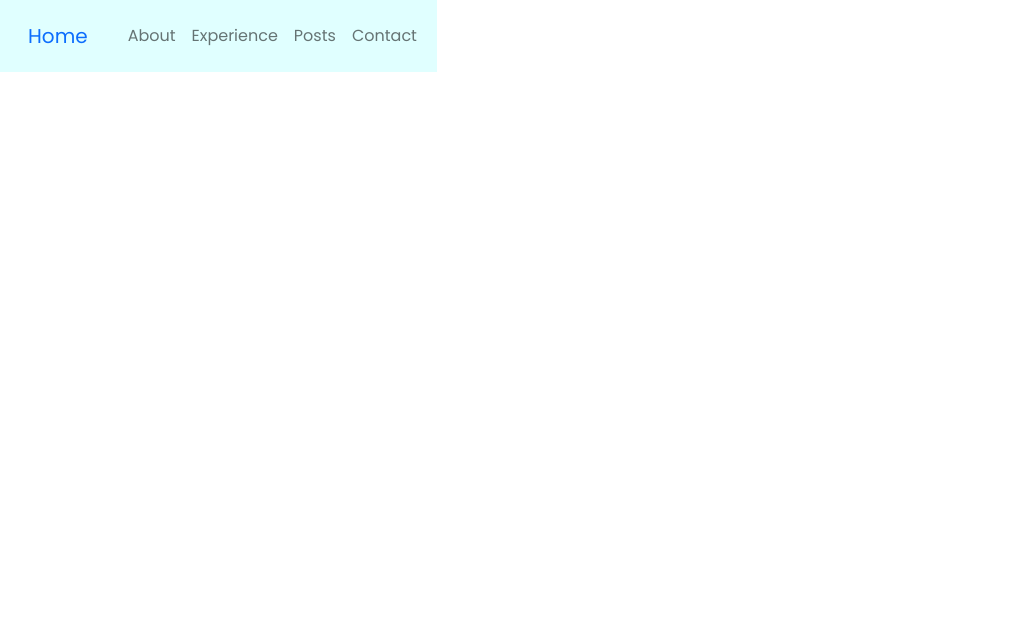
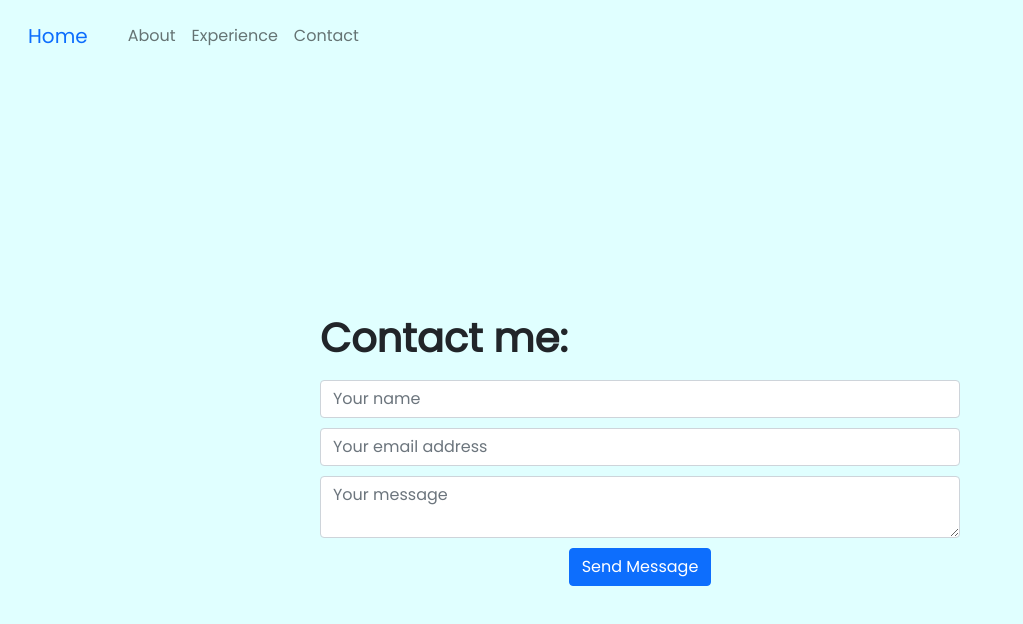
Before and after one commit to jonahanderson/jonahanderson-Website, a React (Create React App) app: page /contact in a window 1280 px wide. Shown: the top 624 px of the page, without its empty margins (0-1023 px from the left). Built offline with nearby package versions, Linux system fonts and the light colour scheme.

Commit message:
contact page with email functionality

```diff
--- a/package.json
+++ b/package.json
@@ -7,6 +7,7 @@
     "@testing-library/react": "^12.1.2",
     "@testing-library/user-event": "^13.5.0",
     "bootstrap": "^5.1.3",
+    "emailjs-com": "^3.2.0",
     "file-saver": "^2.0.5",
     "react": "^17.0.2",
     "react-bootstrap": "^2.1.2",
--- a/src/App.js
+++ b/src/App.js
@@ -1,13 +1,13 @@
 import React from 'react';
 import { BrowserRouter as Router, Routes, Route} from 'react-router-dom';
 import './App.css';
-import Intro from './components/intro/Intro';
-import About from './components/about/About';
-import Footer from './components/footer/Footer';
+// import Intro from './components/intro/Intro';
+// import About from './components/about/About';
+// import Footer from './components/footer/Footer';
 import Navigation from './components/navigation/Navigation';
 import Contact from './pages/contact/Contact';
 import Experience from './pages/experience/Experience';
-import Posts from './pages/posts/Posts';
+// import Posts from './pages/posts/Posts';
 
 import Homepage from './components/Homepage'
 
@@ -18,10 +18,10 @@ function App() {
       <Router>
         <Navigation></Navigation>
         <Routes>
-          <Route exact path='/' exact element={<Homepage></Homepage>} />
-          <Route exact path='/experience' exact element={<Experience></Experience>} />
-          <Route exact path='/posts' exact element={<Posts></Posts>} />
-          <Route exact path='/contact' exact element={<Contact></Contact>} />
+          <Route exact path='/' element={<Homepage></Homepage>} />
+          <Route exact path='/experience' element={<Experience></Experience>} />
+          {/* <Route exact path='/posts' element={<Posts></Posts>} /> */}
+          <Route exact path='/contact' element={<Contact></Contact>} />
         </Routes>
       </Router>
     </div>
--- a/src/components/navigation/Navigation.js
+++ b/src/components/navigation/Navigation.js
@@ -19,7 +19,7 @@ function Navigation() {
 
                         <Nav.Link href="/#about">About</Nav.Link>
                         <Nav.Link href="/experience">Experience</Nav.Link>
-                        <Nav.Link href="/posts">Posts</Nav.Link>
+                        {/* <Nav.Link href="/posts">Posts</Nav.Link> */}
                         <Nav.Link href="/contact">Contact</Nav.Link>
 
 
--- a/src/pages/contact/Contact.css
+++ b/src/pages/contact/Contact.css
@@ -1,14 +1,43 @@
-.contact{
+.contact-form{
     display: flex;
     height: 100vh;
-    background-color: red;
+    background-color: lightcyan;
+    flex-direction: column;
+    align-items: center;
+    justify-content: center;
+
     overflow: hidden;
 }
 
-.flair{
-    width: 20px;
-    height: 100%;
-    background-color: #ee6c4d;
-    position: absolute;
+.contact-wrapper{
+    width: 50vw;
+}
+.yourname{
+    padding-bottom: 10px;
+}
+
+.youremail{
+    padding-bottom: 10px;
 
 }
+
+.yourmessage{
+    padding-bottom: 10px;
+
+}
+
+.title{
+    /* padding-top:100px;
+    padding-bottom: 10px; */
+    font-weight: bold;
+}
+
+.response{
+    font-weight: bold;
+    padding-top: 20px;
+    text-align: center;
+}
+
+.ww{
+    text-align: center;
+}
--- a/src/pages/contact/Contact.js
+++ b/src/pages/contact/Contact.js
@@ -1,11 +1,66 @@
-import React from "react";
+import React, {useState} from "react";
+import emailjs from 'emailjs-com'
+import './Contact.css';
+import Button from 'react-bootstrap/Button';
+import Form from 'react-bootstrap/Form'
+import InputGroup from "react-bootstrap/InputGroup";
+
 
 
 
 function Contact() {
-    return (
-      <div className='contact'>
-        <div className="flair"></div>
+
+  const [name, setName] = useState('');
+  const [email, setEmail] = useState('');
+  const [message, setMessage] = useState('');
+  const [emailSent, setEmailSent] = useState(false);
+
+
+
+  const submit = () => {
+    if (name && email && message) {
+        const serviceId = 'servicekey';
+        const templateId = 'templatekey';
+        const userId = 'userkey';
+        const templateParams = {
+            name,
+            email,
+            message
+        };
+
+        emailjs.send(serviceId, templateId, templateParams, userId)
+            .then(response => console.log(response))
+            .then(error => console.log(error));
+
+        setName('');
+        setEmail('');
+        setMessage('');
+        setEmailSent(true);
+    } else {
+        alert('Please fill in all fields.');
+    }
+  }
+
+  // const isValidEmail = email => {
+  //   const regex = /^(([^<>()\[\]\\.,;:\s@"]+(\.[^<>()\[\]\\.,;:\s@"]+)*)|(".+"))@((\[[0-9]{1,3}\.[0-9]{1,3}\.[0-9]{1,3}\.[0-9]{1,3}\])|(([a-zA-Z\-0-9]+\.)+[a-zA-Z]{2,}))$/;
+  //   return regex.test(String(email).toLowerCase());
+  // };
+
+  return (
+      <div className="contact-form">
+        <div className="contact-wrapper">
+          <h1 className="title">Contact me:</h1>
+          <InputGroup className="yourname"> <Form.Control type="text" placeholder="Your name" value={name} onChange={e => setName(e.target.value)}/></InputGroup>
+          <InputGroup className="youremail"> <Form.Control type="email" placeholder="Your email address" value={email} onChange={e => setEmail(e.target.value)} /></InputGroup>
+          <InputGroup className="yourmessage"> <Form.Control as="textarea" placeholder="Your message" value={message} onChange={e => setMessage(e.target.value)} /></InputGroup>
+
+          <div className="ww">
+
+          <Button onClick={submit}>Send Message</Button>
+
+          </div>
+          {emailSent ? <div className="response">Thank you for your message, i'll be in contact with you shortly!</div> : null}
+        </div>
       </div>
     );
   }
```
Also changed, not shown: 1 other file (tests, documents, lock files or other folders).
